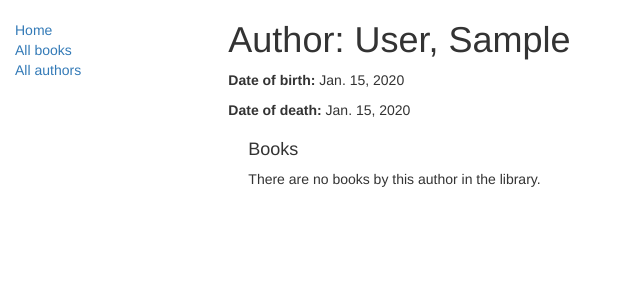
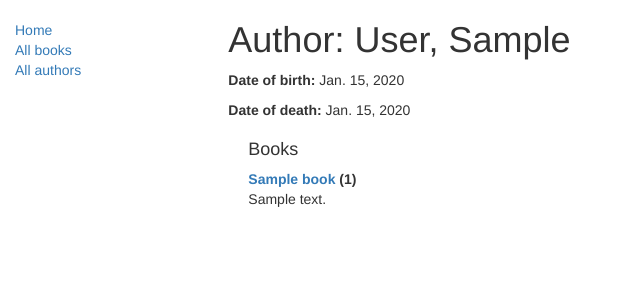
Before and after one commit to rexkongwl/django_local_library, a Django app: page /catalog/authors/1 in a window 1280 px wide. Shown: the top 300 px of the page, without its empty margins (0-640 px from the left). Run offline with Django 3.2, Linux system fonts and the light colour scheme; tables that the repository leaves empty hold one stand-in row (values such as "Sample post"); some libraries are stand-ins or nearby versions.

Commit message:
Fixing author detail

```diff
--- a/catalog/templates/catalog/author_detail.html
+++ b/catalog/templates/catalog/author_detail.html
@@ -9,15 +9,12 @@
   <div style="margin-left:20px;margin-top:20px">
     <h4>Books</h4>
 
-    {% if book_list %}
-    {% for author in book_list %}
-    <li>
-      <a href="{{ book.get_absolute_url }}">{{ book.title }}</a> ({{book.author}})
-    </li>
+    <dl>
+    {% for book in author.book_set.all %}
+      <dt><a href="{% url 'book-detail' book.pk %}">{{book}}</a> ({{book.bookinstance_set.all.count}})</dt>
+      <dd>{{book.summary}}</dd>
     {% endfor %}
+    </dl>
 
-  {% else %}
-    <p>There are no books by this author in the library.</p>
-  {% endif %}
   </div>
 {% endblock %}
```
